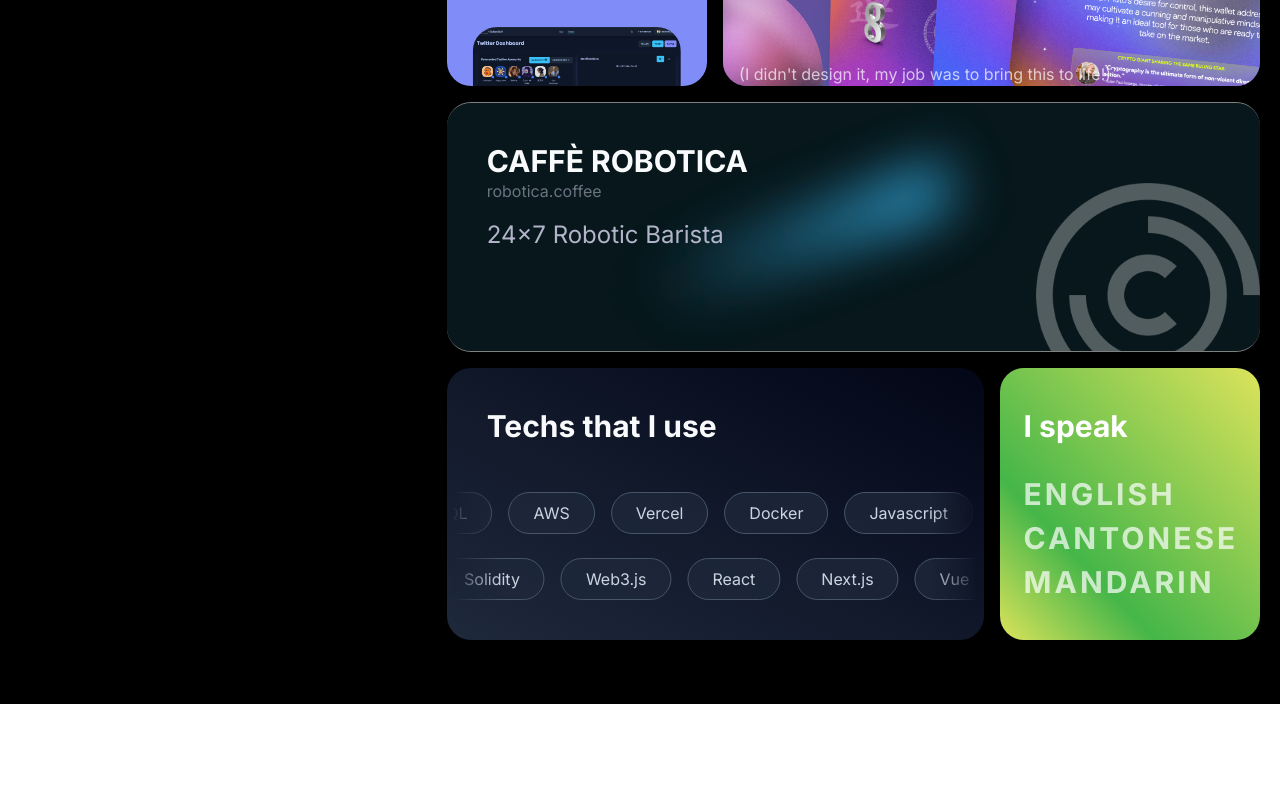
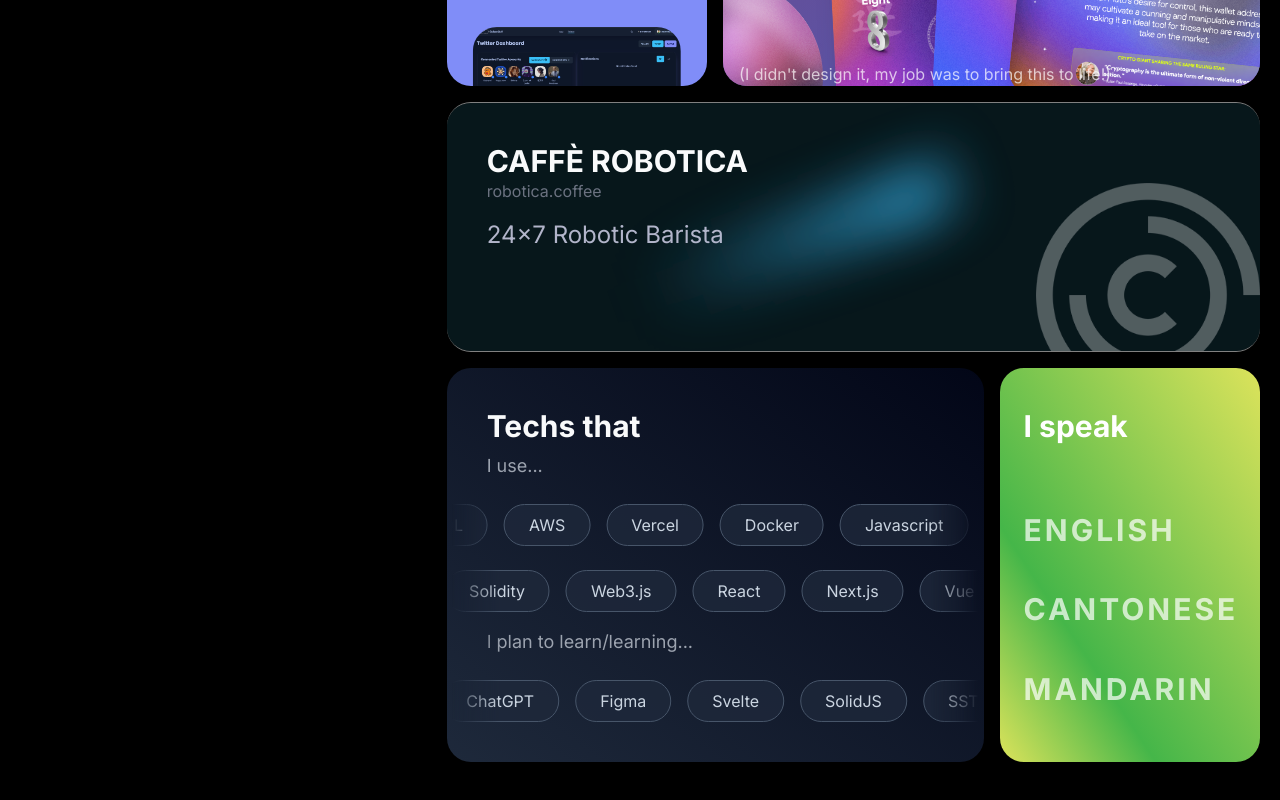
Before and after one commit to DbgKinggg/portfolio, a Next.js app: page / in a window 1280 px wide. Shown: the part 1210-2010 px from the top of the page. Before the commit the page ends 1914 px from the top, so only its background shows below. Built offline with nearby package versions, Linux system fonts and the light colour scheme.

Commit message:
chore: add new skills

```diff
--- a/app/(site)/components/cards/AscendantCard.tsx
+++ b/app/(site)/components/cards/AscendantCard.tsx
@@ -48,7 +48,7 @@
         height="0"
         sizes="100vw"
         alt="Ascendant demo image - good luck charms"
-        className="absolute bottom-0 right-0 h-64 w-auto -translate-x-1/3 translate-y-6 rotate-1 rounded-3xl shadow-xl transition-all hover:-translate-x-2/3 hover:translate-y-0 hover:-rotate-6"
+        className="absolute bottom-0 right-0 h-64 w-auto -translate-x-1/3 translate-y-6 -rotate-3 rounded-3xl shadow-xl transition-all hover:-translate-x-2/3 hover:translate-y-0 hover:-rotate-6"
         loading="eager"
       />
     </div>
--- a/app/(site)/components/cards/LanguagesCard.tsx
+++ b/app/(site)/components/cards/LanguagesCard.tsx
@@ -17,7 +17,7 @@
   return (
     <div className="relative z-10 w-full overflow-hidden rounded-3xl bg-gradient-to-tr from-[#dce35b] via-[#45b649] via-30% to-[#dce35b] px-10 py-10 lg:col-span-2 lg:px-6 lg:py-10">
       <h3 className="text-3xl font-bold">I speak</h3>
-      <div className="mt-8 flex flex-col space-y-2">
+      <div className="mt-8 pb-12 flex flex-col space-y-2 h-full justify-evenly">
         {
           languages.map(language => (
             <div
--- a/app/(site)/components/cards/SkillsCard.tsx
+++ b/app/(site)/components/cards/SkillsCard.tsx
@@ -40,12 +40,21 @@
       },
     ]
 
+  const learningList = [
+    'Svelte',
+    'SolidJS',
+    'SST',
+    'ChatGPT',
+    'Figma'
+  ];
+
   return (
     <div className="relative z-10 w-full overflow-hidden rounded-3xl bg-gradient-to-tr from-slate-800 to-slate-950 py-10 lg:col-span-4 lg:py-10">
       <h3 className="px-10 text-3xl font-bold text-gray-50">
-        Techs that I use
+        Techs that
       </h3>
-      <div className="masked-fade-out mt-6">
+      <p className="text-gray-400 px-10 text-lg mt-2">I use...</p>
+      <div className="masked-fade-out">
         {skillList.map((skills) => (
           <InfiniteLooper
             direction={skills.direction}
@@ -64,6 +73,22 @@
             </div>
           </InfiniteLooper>
         ))}
+        <p className="text-gray-400 px-10 text-lg mt-4">I plan to learn/learning...</p>
+        <InfiniteLooper
+          direction={`left`}
+          speed={10}
+        >
+          <div className="mr-4 mt-5 flex items-center justify-center space-x-4 text-center lg:mt-6">
+            {learningList.map((learningItem) => (
+              <div
+                key={learningItem}
+                className="cursor-default self-stretch whitespace-nowrap rounded-full border border-slate-600 bg-slate-800/80 px-6 py-2 text-slate-300 transition-all hover:border-slate-400"
+              >
+                {learningItem}
+              </div>
+            ))}
+          </div>
+        </InfiniteLooper>
       </div>
     </div>
   )
--- a/app/(site)/components/cards/SocialWrapperCards.tsx
+++ b/app/(site)/components/cards/SocialWrapperCards.tsx
@@ -42,7 +42,7 @@
           <svg
             xmlns="http://www.w3.org/2000/svg"
             viewBox="0 0 24 24"
-            className="h-10 w-10 lg:h-14 lg:w-14"
+            className="h-10 w-10 lg:h-14 lg:w-14 transition-all hover:scale-105"
           >
             <path
               fill="white"
@@ -55,7 +55,7 @@
             xmlns="http://www.w3.org/2000/svg"
             data-name="Layer 1"
             viewBox="0 0 122.88 122.88"
-            className="h-9 w-9 lg:h-12 lg:w-12"
+            className="h-9 w-9 lg:h-12 lg:w-12 transition-all hover:scale-105"
           >
             <path
               fill="white"
```
